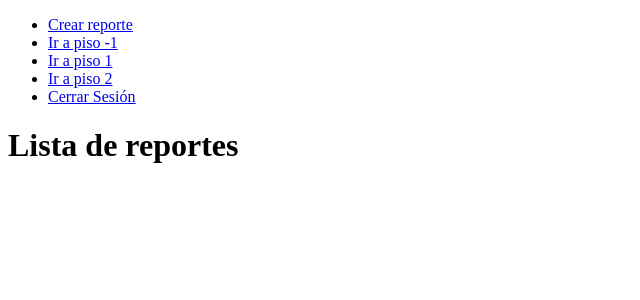
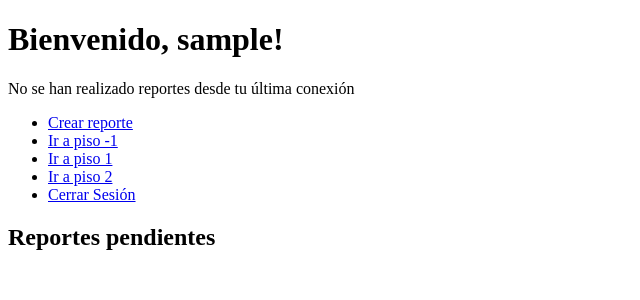
Before and after one commit to re7490/Mapa-Reportes, a Django app: page /postlogin/ in a window 1280 px wide. Shown: the top 300 px of the page, without its empty margins (0-640 px from the left). Run offline with Django 5.2, Linux system fonts and the light colour scheme; the visitor is signed in with stand-in values (Sample User, id 1); data that the repository does not hold is empty.

Commit message:
solo usuarios pueden borrar/completar y cambios vista usuario

```diff
--- a/reporte/models.py
+++ b/reporte/models.py
@@ -6,6 +6,7 @@ class reporte(models.Model):
     fecha = models.DateTimeField(auto_now_add=True)
     pin_location = models.CharField(max_length=50, null=True, blank=True)  # Campo para almacenar la ubicación del pin
     completado = models.BooleanField(default=False)
+    fecha_completado=models.DateTimeField(null=True,blank=True)
     def __str__(self):
         return self.titulo
     Gravedad_eleccion= [
--- a/reporte/templates/postlogin.html
+++ b/reporte/templates/postlogin.html
@@ -17,8 +17,18 @@
             z-index: 1000;
         }
     </style>
+    <h1>Bienvenido, {{usuario.username}}!</h1>
 </head>
 <body>
+    {%if reportes_nuevos > 0 %}
+        <p>Desde la ultima vez que te conectaste, se han realizado {{reportes_nuevos}} reportes nuevos.</p>
+    {%else%}
+        <p>No se han realizado reportes desde tu última conexión</p>
+    {%endif%}
+    {%if reportes_completados > 0 %}
+        <p>Además, {{reportes_completados}} reportes han sido completados.</p>
+    {%endif%}
+
     {%if nuevo_reporte%}
     <div id="mensajeEmergente" class="mensaje-emergente">
         ¡Se ha hecho un nuevo reporte!
@@ -49,7 +59,8 @@
             </li>
         </ul>
     </nav>
-    <h1>Lista de reportes</h1>
+
+    <h2>Reportes pendientes</h2>
     <ul>
         {% for r in r %}
             {% if r.completado == False %}
--- a/reporte/templates/reporte_.html
+++ b/reporte/templates/reporte_.html
@@ -14,6 +14,8 @@
 
 </form>
 
+{% if user.is_authenticated %}
+
     <form action="{% url 'completar_reporte' r.id %}" method="POST">
         {% csrf_token %}
 
@@ -29,5 +31,6 @@
             Borrar
         </button>
     </form>
+{% endif %}
 
 {% endblock %}
--- a/reporte/views.py
+++ b/reporte/views.py
@@ -4,6 +4,7 @@ from .models import reporte
 from django.contrib import messages
 from django.contrib.auth.decorators import login_required
 import json
+from django.utils import timezone
 
 def home(request):
     return render(request, 'home.html')
@@ -55,6 +56,8 @@ def reporte_(request, id):
         form.save()
         return redirect('reportes')
 
+#SOLO usuarios podran brorrar o completar el reporte
+@login_required
 def completar_reporte(request, id):
     re = get_object_or_404(reporte, pk=id)
     if request.method == "POST":
@@ -62,6 +65,7 @@ def completar_reporte(request, id):
         re.save()
         return redirect('reportes')
 
+@login_required
 def borrar_reporte(request, id):
     re = get_object_or_404(reporte, pk=id)
     if request.method == "POST":
@@ -102,6 +106,8 @@ def mapa_piso2(request):
     context= {"reportes":json.dumps(reportes_data)}
     return render(request, 'mapa/piso2.html',context)
 
+
+#SISTEMA DE CUENTAS
 def registrar(request):
     if request.method == 'POST':
         form = Registroform(request.POST)
@@ -113,8 +119,14 @@ def registrar(request):
         form = Registroform()
     return render(request, 'registro.html', {'form': form})
 
+#Vista/"home" de usuario
 @login_required
 def postlogin(request):
+    usuario=request.user
+    ultima_conexion=request.user.last_login or timezone.now()
+    reportes_nuevos=reporte.objects.filter(fecha__gt=ultima_conexion).count()
+    reportes_completados=reporte.objects.filter(completado=True,fecha_completado__gt=ultima_conexion).count()
     nuevo_reporte=request.session.pop('nuevo_reporte',False) # Ve si hay nuevo reporte
     reportes = reporte.objects.filter(completado=False).order_by('-id') #para mostrar lista de reportes
-    return render(request, 'postlogin.html', {'r': reportes, 'nuevo_reporte':nuevo_reporte})
+    context={'usuario':usuario,'reportes_nuevos':reportes_nuevos,'reportes_completados':reportes_completados,'r':reportes,'nuevo_reporte':nuevo_reporte}
+    return render(request, 'postlogin.html', context)
```
Also changed, not shown: reporte/templates/home.html (+14 -2 lines), reporte/migrations/0007_reporte_fecha_completado.py (added). Lines whose indentation alone changed are shown as unchanged.
